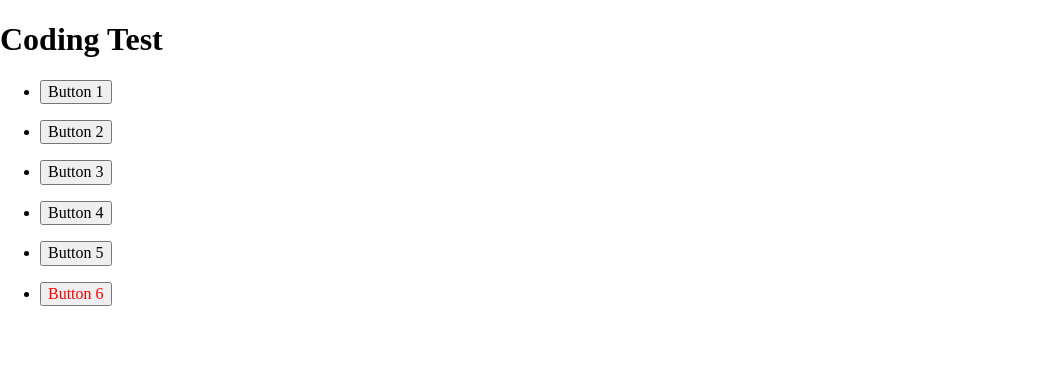
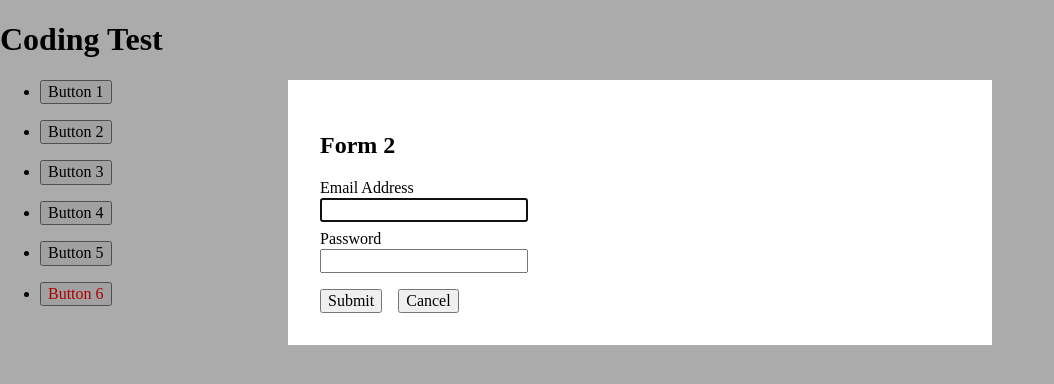
Before and after one commit to coding-billyi/nested-menu, a React (Create React App) app: page / in a window 1280 px wide. Both pictures are taken after a click on the button "Button 6". Shown: the top 384 px of the page, without its empty margins (0-1054 px from the left). Built offline with nearby package versions, Linux system fonts and the light colour scheme.

Commit message:
feat: add basic form and modal to the menus

```diff
--- /dev/null
+++ b/src/components/Form/Form.tsx
@@ -0,0 +1,41 @@
+import * as React from 'react';
+import { IForm } from '../../interface/IForm';
+import { MenusActionTypes, useMenus } from '../../providers/MenusProvider';
+import { ModalDismissButton } from '../Modal/Modal';
+import { Label, Input, Button, Message } from './FormStyles';
+
+type FormProps = {
+  form: IForm;
+};
+
+export const Form: React.FC<FormProps> = ({ form }) => {
+  const { id, title, endpoint, fields } = form;
+  const [, dispatch] = useMenus();
+  const handleCancel = () => {
+    dispatch({ type: MenusActionTypes.Cancel });
+  };
+  return (
+    <>
+      <h2 id={`form-${id}`}>{title}</h2>
+      <form aria-labelledby={`form-${id}`}>
+        {Object.keys(fields).map((key) => {
+          const { label, type } = fields[key];
+          return (
+            <Label key={key} htmlFor={`${key}-field`}>
+              {label}
+              <Input id={`${key}-field`} type={type} />
+            </Label>
+          );
+        })}
+        <div>
+          <Button type="submit">Submit</Button>
+          <ModalDismissButton>
+            <Button type="button" onClick={handleCancel}>
+              Cancel
+            </Button>
+          </ModalDismissButton>
+        </div>
+      </form>
+    </>
+  );
+};
--- /dev/null
+++ b/src/components/Form/FormStyles.ts
@@ -0,0 +1,30 @@
+import styled from '@emotion/styled/macro';
+
+export const Label = styled.label`
+  margin-bottom: 0.5rem;
+  display: block;
+  &:last-of-type {
+    margin-bottom: 1rem;
+  }
+`;
+
+export const Input = styled.input`
+  display: block;
+`;
+
+export const Button = styled.button`
+  margin-right: 1rem;
+  &::last-of-type {
+    margin-right: 0;
+  }
+`;
+
+export const Message = styled.span<MessageProps>`
+  display: block;
+  margin-top: 1rem;
+  color: ${({ error }) => (error ? 'red' : 'black')};
+`;
+
+type MessageProps = {
+  error: boolean;
+};
--- a/src/components/Menus/Menus.tsx
+++ b/src/components/Menus/Menus.tsx
@@ -5,6 +5,8 @@ import {
 } from '../../providers/MenusProvider';
 import { Button } from './MenusStyles';
 import { IMenu } from '../../interface/IMenu';
+import { Modal, ModalContent, ModalOpenButton } from '../Modal/Modal';
+import { Form } from '../Form/Form';
 
 export const Menus: React.FC<MenusProps> = ({ menus }) => (
   <MenusProvider>
@@ -30,8 +32,25 @@ const Menu: React.FC<MenuProps> = ({ list, level }) => {
   const isActive = activePath.includes(list.id);
   const hasChild = list.children.length > 0;
 
+  if (hasChild) {
     return (
       <>
+        <Button
+          aria-haspopup="menu"
+          onClick={() => handleClick(level, list.id)}
+          isActive={isActive}
+        >
+          {list.title}
+        </Button>
+        {isActive ? <SubMenu list={list} level={level} /> : null}
+      </>
+    );
+  }
+
+  if (list.form) {
+    return (
+      <Modal>
+        <ModalOpenButton>
           <Button
             type="button"
             aria-haspopup={hasChild ? 'menu' : 'dialog'}
@@ -40,8 +59,27 @@ const Menu: React.FC<MenuProps> = ({ list, level }) => {
           >
             {list.title}
           </Button>
-      {isActive && hasChild ? <SubMenu list={list} level={level} /> : null}
-    </>
+        </ModalOpenButton>
+        <ModalContent>
+          <Form form={list.form} />
+        </ModalContent>
+      </Modal>
+    );
+  }
+
+  return (
+    <Modal>
+      <ModalOpenButton>
+        <Button
+          type="button"
+          aria-haspopup={hasChild ? 'menu' : 'dialog'}
+          onClick={() => handleClick(level, list.id)}
+          isActive={isActive}
+        >
+          {list.title}
+        </Button>
+      </ModalOpenButton>
+    </Modal>
   );
 };
 
```
Lines whose indentation alone changed are shown as unchanged.
